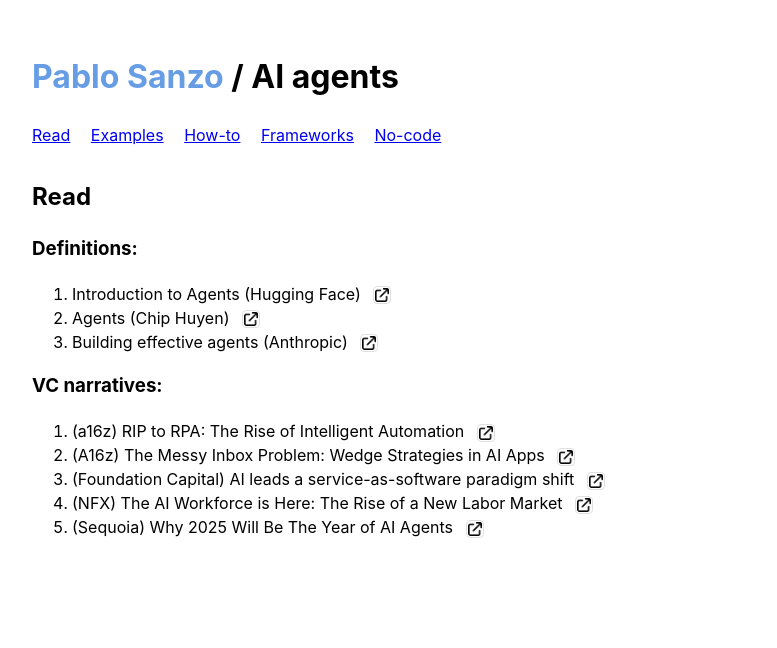
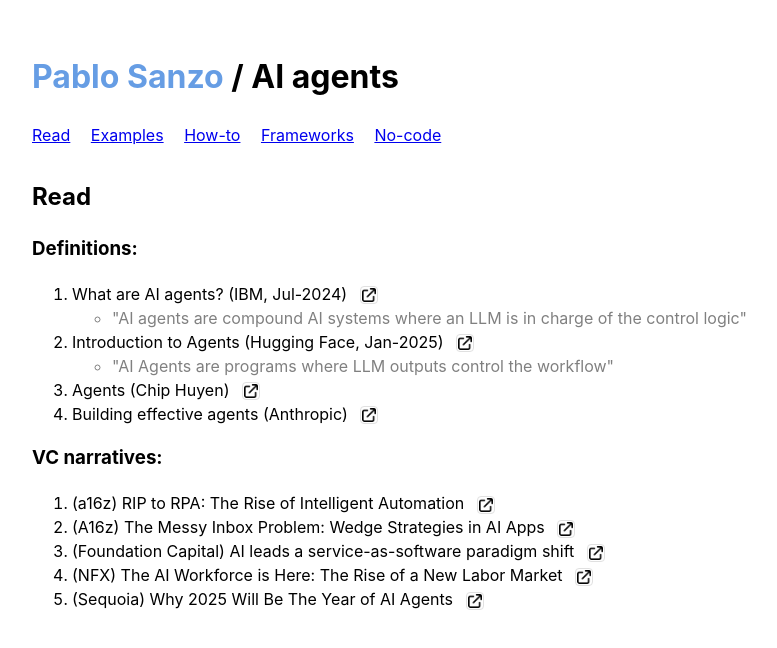
Before and after one commit to pablosanzo/pablosanzo.github.io, a plain HTML site: page ai-agents.html in a window 1280 px wide. Shown: the whole page, without its empty margins (208-985 px from the left). Drawn offline with Linux system fonts and the light colour scheme.

Commit message:
Add new AI agent definitions and descriptions to resources section

```diff
--- a/ai-agents.html
+++ b/ai-agents.html
@@ -77,7 +77,16 @@
         <h2>Read</h2>
         <h3>Definitions:</h3>
         <ol>
-            <li>Introduction to Agents (Hugging Face) <a href="https://huggingface.co/docs/smolagents/conceptual_guides/intro_agents" target="_blank"><img src="icons/link.png" class="favicon"></a></li>
+            <li>What are AI agents? (IBM, Jul-2024) <a href="https://www.youtube.com/watch?v=F8NKVhkZZWI" target="_blank"><img src="icons/link.png" class="favicon"></a>
+                <ul>
+                    <li style="color: #808080">"AI agents are compound AI systems where an LLM is in charge of the control logic"</li>
+                </ul>
+            </li>
+            <li>Introduction to Agents (Hugging Face, Jan-2025) <a href="https://huggingface.co/docs/smolagents/conceptual_guides/intro_agents" target="_blank"><img src="icons/link.png" class="favicon"></a>
+                <ul>
+                    <li style="color: #808080">"AI Agents are programs where LLM outputs control the workflow"</li>
+                </ul>
+            </li>
             <li>Agents (Chip Huyen) <a href="https://huyenchip.com/2025/01/07/agents.html" target="_blank"><img src="icons/link.png" class="favicon"></a></li>
             <li>Building effective agents (Anthropic) <a href="https://www.anthropic.com/research/building-effective-agents" target="_blank"><img src="icons/link.png" class="favicon"></a></li>
         </ol>
```
